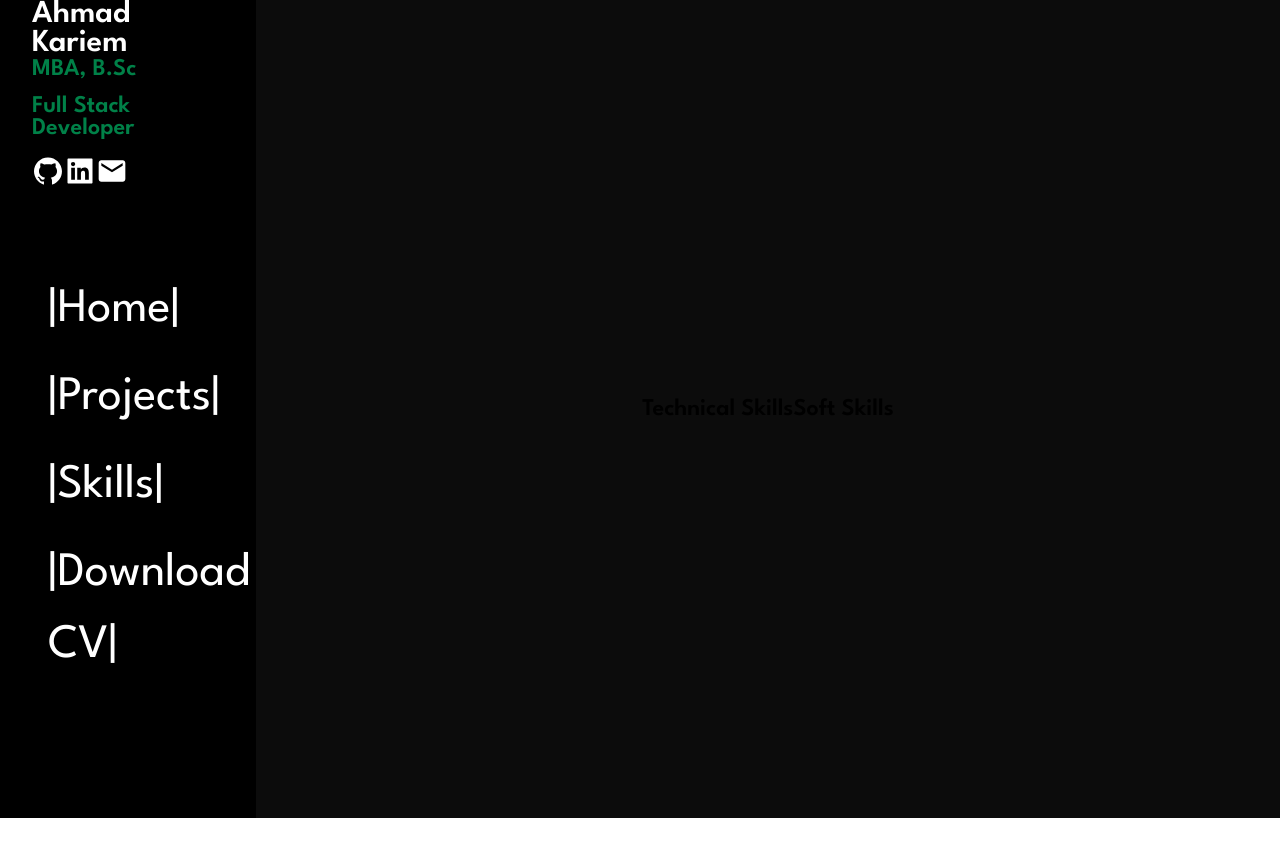
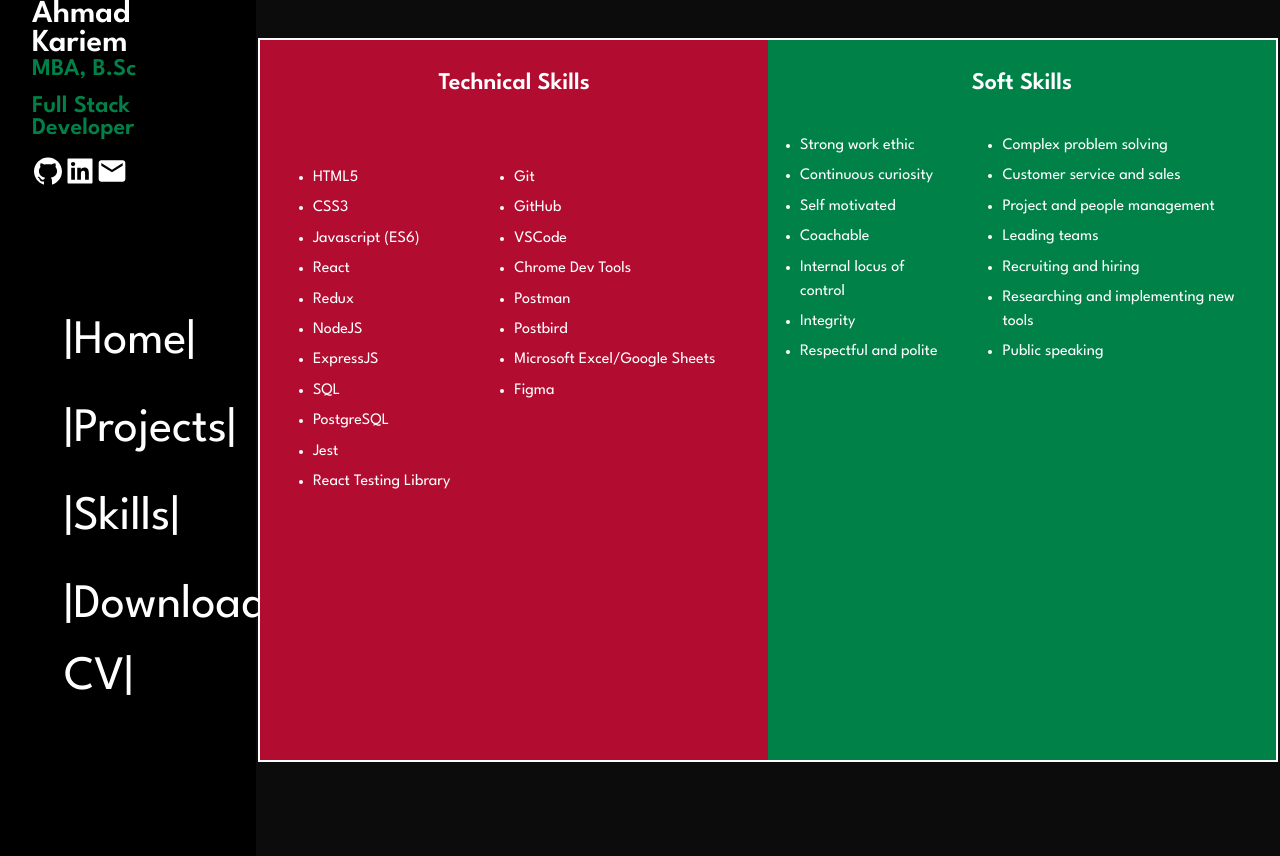
Before and after one commit to YSquid/portfolio2.0, a React (Create React App) app: page /skills in a window 1280 px wide. Before the commit the page ends 818 px from the top, so only its background shows below. Built offline with nearby package versions, Linux system fonts and the light colour scheme.

Commit message:
skills written out and basic layout

```diff
--- a/src/app/App.css
+++ b/src/app/App.css
@@ -1,4 +1,4 @@
-.App{
+.App {
   background-color: var(--dark-backdrop);
   min-height: 100vh;
   max-width: 100vw;
@@ -6,8 +6,7 @@
 }
 
 @media only screen and (max-width: 850px) {
-    .App{
-        background-color: --var(--light-main);
+  .App {
     min-height: 100vh;
     display: flex;
     flex-direction: column;
--- a/src/components/skills/Skills.css
+++ b/src/components/skills/Skills.css
@@ -1,21 +1,54 @@
+ul {
+    margin: 2rem;
+}
+
 .Skills {
   display: flex;
   flex-direction: column;
   justify-content: center;
   align-items: center;
   width: 100%;
+  height: 100vh;
 }
 
 .Skills_container {
   display: flex;
   justify-content: center;
   align-items: center;
+  min-width: 90%;
+  height: 90%;
+  border: solid 2px var(--white-text);
+}
+
+.Skills_list {
+    display: flex;
+    justify-content: center;
 }
 
 .Technical_skills {
-    background-color: var(--accent1);
+  display: flex;
+  flex-direction: column;
+  align-items: center;
+  height: 100%;
+  width: 50%;
+  background-color: var(--accent-2);
+  color: var(--white-text);
+}
+
+.Technical_skills h2 {
+    margin: 2rem;
 }
 
 .Soft_skills {
+  display: flex;
+  flex-direction: column;
+  align-items: center;
+  height: 100%;
+  width: 50%;
+  background-color: var(--accent-1);
+  color: var(--white-text);
+}
 
+.Soft_skills h2 {
+    margin-top: 2rem;
 }
--- a/src/components/skills/Skills.js
+++ b/src/components/skills/Skills.js
@@ -7,9 +7,54 @@ function Skills() {
       <div className="Skills_container">
         <div className="Technical_skills">
           <h2>Technical Skills</h2>
+          <div className="Skills_list">
+            <ul className="Languages">
+              <li>HTML5</li>
+              <li>CSS3</li>
+              <li>Javascript (ES6)</li>
+              <li>React</li>
+              <li>Redux</li>
+              <li>NodeJS</li>
+              <li>ExpressJS</li>
+              <li>SQL</li>
+              <li>PostgreSQL</li>
+              <li>Jest</li>
+              <li>React Testing Library</li>
+            </ul>
+            <ul className="Tools">
+              <li>Git</li>
+              <li>GitHub</li>
+              <li>VSCode</li>
+              <li>Chrome Dev Tools</li>
+              <li>Postman</li>
+              <li>Postbird</li>
+              <li>Microsoft Excel/Google Sheets</li>
+              <li>Figma</li>
+            </ul>
+          </div>
         </div>
         <div className="Soft_skills">
           <h2>Soft Skills</h2>
+          <div className="Skills_list">
+            <ul className="Personal">
+              <li>Strong work ethic</li>
+              <li>Continuous curiosity</li>
+              <li>Self motivated</li>
+              <li>Coachable</li>
+              <li>Internal locus of control</li>
+              <li>Integrity</li>
+              <li>Respectful and polite</li>
+            </ul>
+            <ul className="Developed">
+                <li>Complex problem solving</li>
+                <li>Customer service and sales</li>
+                <li>Project and people management</li>
+                <li>Leading teams</li>
+                <li>Recruiting and hiring</li>
+                <li>Researching and implementing new tools</li>
+                <li>Public speaking</li>
+              </ul>
+          </div>
         </div>
       </div>
     </section>
```
Lines whose indentation alone changed are shown as unchanged.
